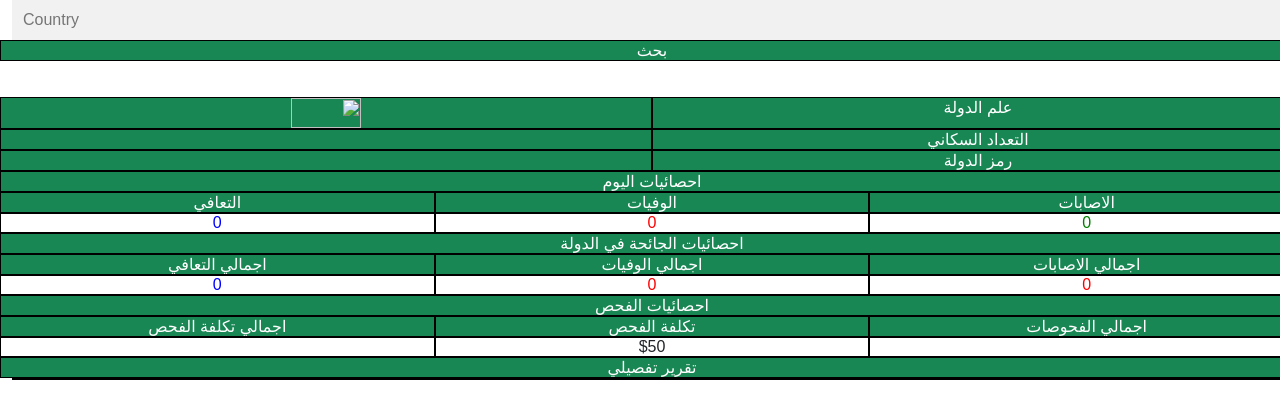
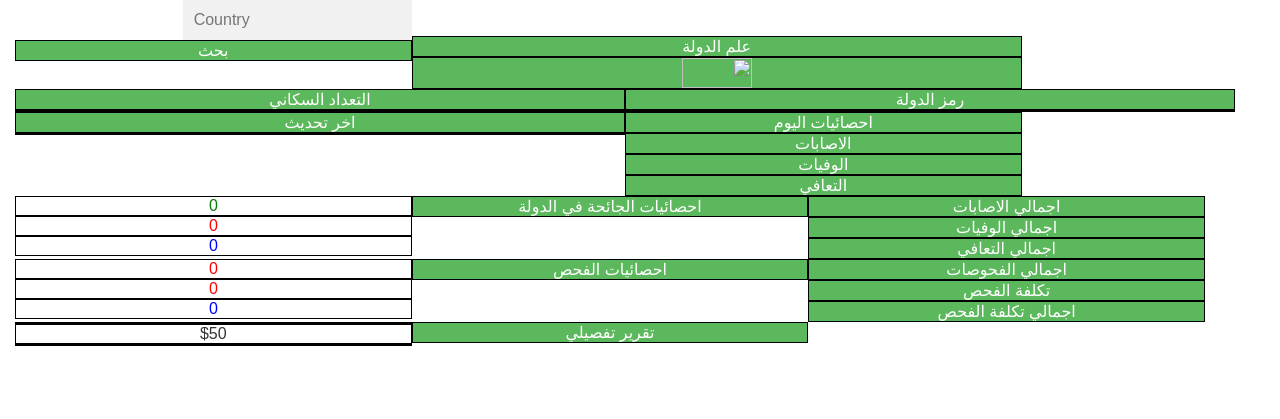
Before and after one commit to amrou25/corona, a Flask app: template template/index.html in a window 1280 px wide. Shown: the top 419 px of the page. Run offline with Flask 2, Linux system fonts and the light colour scheme; the template is opened without the code that fills it, so the values that code supplies are empty; some libraries are stand-ins or nearby versions.

Commit message:
Add files via upload

```diff
--- a/template/index.html
+++ b/template/index.html
@@ -6,15 +6,15 @@
     <meta name="viewport" content="width=device-width, initial-scale=1">
     <meta name="description" content="">
     <meta name="author" content="">
-  <link rel="stylesheet" href="https://cdn.jsdelivr.net/npm/bootstrap-icons@1.4.0/font/bootstrap-icons.css">
+  <link rel="stylesheet" href="bootstrap-icons.css">
 
-  <link href="https://cdn.jsdelivr.net/npm/bootstrap@5.0.0-beta2/dist/css/bootstrap.min.css" rel="stylesheet" integrity="sha384-BmbxuPwQa2lc/FVzBcNJ7UAyJxM6wuqIj61tLrc4wSX0szH/Ev+nYRRuWlolflfl" crossorigin="anonymous">
+  <link href="bootstrap.min.css" rel="stylesheet" integrity="sha384-BmbxuPwQa2lc/FVzBcNJ7UAyJxM6wuqIj61tLrc4wSX0szH/Ev+nYRRuWlolflfl" crossorigin="anonymous">
   <!-- JavaScript Bundle with Popper -->
   <!-- jQuery library -->
-  <script src="https://ajax.googleapis.com/ajax/libs/jquery/3.5.1/jquery.min.js"></script>
+  <script src="jquery.min.js"></script>
   <!-- Latest compiled JavaScript -->
-  <script src="https://maxcdn.bootstrapcdn.com/bootstrap/4.5.2/js/bootstrap.min.js"></script>
-  <script src="https://cdn.jsdelivr.net/npm/bootstrap@5.0.0-beta2/dist/js/bootstrap.bundle.min.js" integrity="sha384-b5kHyXgcpbZJO/tY9Ul7kGkf1S0CWuKcCD38l8YkeH8z8QjE0GmW1gYU5S9FOnJ0" crossorigin="anonymous"></script>
+  <script src="bootstrap.min.js"></script>
+  <script src="bootstrap.bundle.min.js" integrity="sha384-b5kHyXgcpbZJO/tY9Ul7kGkf1S0CWuKcCD38l8YkeH8z8QjE0GmW1gYU5S9FOnJ0" crossorigin="anonymous"></script>
 <script>
   $(function(){
 autocomplete(document.getElementById("myInput"), countries);
@@ -23,14 +23,16 @@ $("#srch").click(function(){
   $(".ld").show();
  $.ajax({
    type: "GET",
-   url: "/all?srch="+x+"",
+   url: "https://corona19-virus.herokuapp.com/all?srch="+x+"",
    success:function(r){
 
 
      var d="<div class='d'>"+r+"</div>";
     $(".ss2").val("");
 
-   var dt=r.last_updated;
+   var dt=r.updated;
+   var d = new Date(dt);
+
  var totalp=r.cases;
   var testp=r.tests;
   var casesp=r.todayCases;
@@ -53,7 +55,8 @@ $("#ccode").html(ccode);
      $(".recc").html(recp);
      $("#img").attr("src",cd)
      $("#pop").html(pop);
-     $("#dt").html(dt);
+
+     $("#dt").html(d);
      $(".recall").html(recall);
      $(".dall").html(dall);
      var xx=$(".tt").html();
@@ -252,8 +255,6 @@ input[type=submit] {
 
 
 </div><br>
-<div id="dt"></div>
-
 <br>
 
 <div class="col-xs-6 row">
@@ -281,6 +282,12 @@ input[type=submit] {
 
    </div>
    </div>
+   <div class="col-xs-6 row">
+  <div class="col ss btn-success">
+    اخر تحديث
+  </div>
+  <div class="col ss btn-success" id="dt"></div>
+</div>
   <div class="col-xs-4 row">
 
 
@@ -356,11 +363,11 @@ input[type=submit] {
   </div>
   </div>
 <div class="col-xs-4 row">
-  <div class="btn-success ss">
+  <div onclick="$('#report').toggle();" class="btn-success ss">
  تقرير تفصيلي
   </div>
   </div>
-  <div id="report" class="ss">
+  <div style="display:none;" id="report" class="ss">
 
   </div>
 </body>
```
